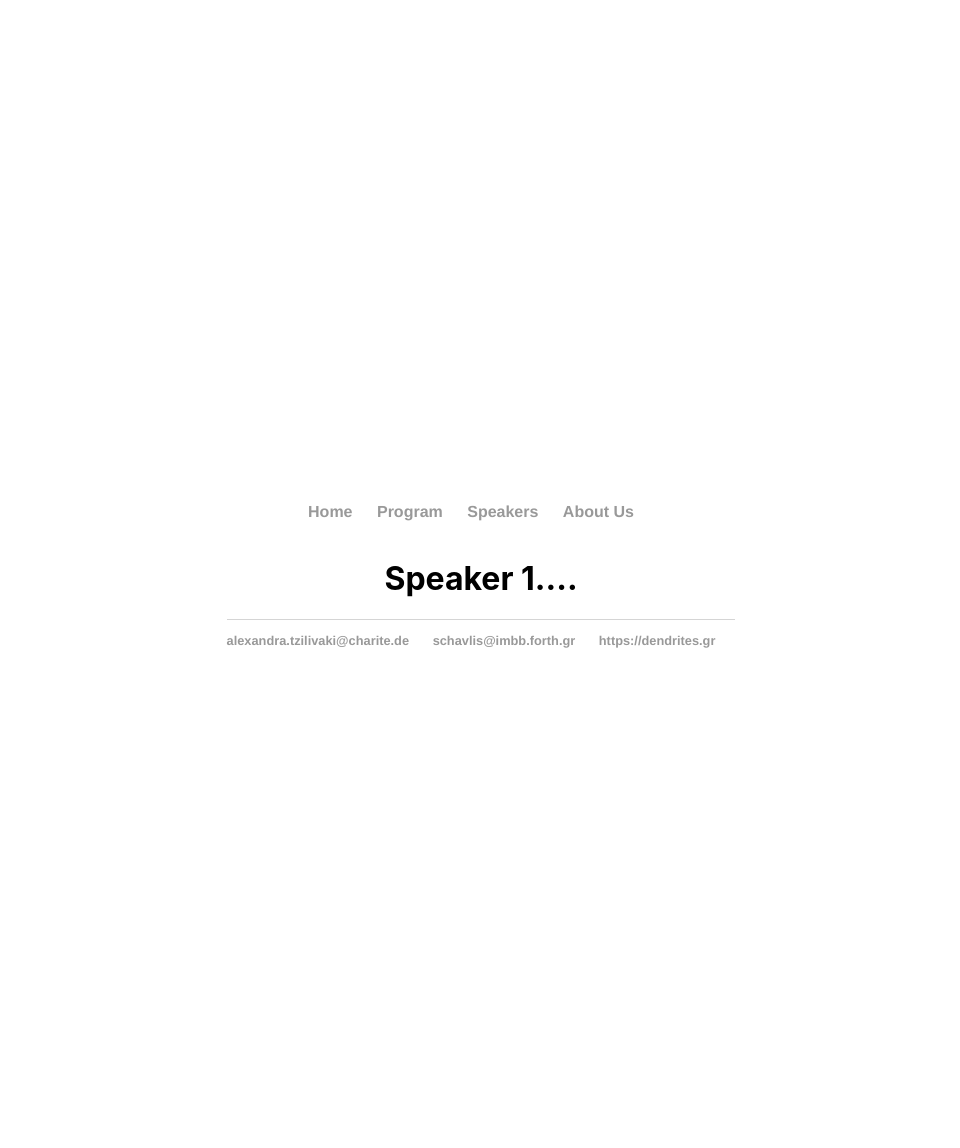
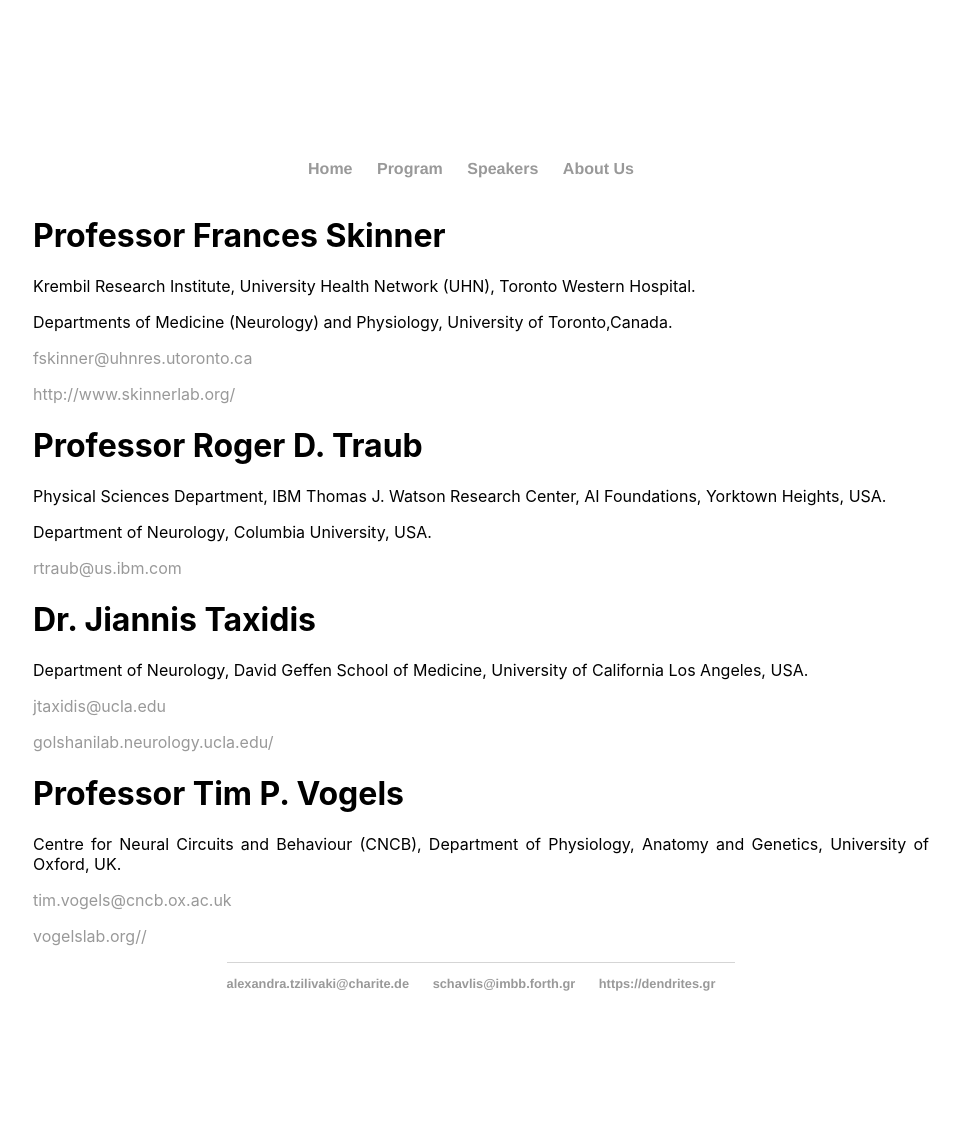
Before and after one commit to spirosChv/ocns2021interneurons, a Jekyll site: the page built from speakers/index.html, in a window 1280 px wide. Shown: the whole page, without its empty margins (159-1119 px from the left). Built offline with Jekyll 4.4.1, drawn with Linux system fonts in a browser that asks for light colours.

Commit message:
Update index.html

```diff
--- a/speakers/index.html
+++ b/speakers/index.html
@@ -3,7 +3,28 @@
 title: Speakers
 ---
 
-		<div class="blurb">
+<div class="blurb">
 
-      <h1 style="fonts-size: 20px"> Speaker 1.... </h1>
+      <h1 style="fonts-size: 16px"> Professor Frances Skinner </h1>
+	<p> Krembil Research Institute, University Health Network (UHN), Toronto Western Hospital.</p>
+	<p> Departments of Medicine (Neurology) and Physiology, University of Toronto,Canada.</p>
+	<p> <a href="mailto:fskinner@uhnres.utoronto.ca">fskinner@uhnres.utoronto.ca</a></p>
+	<p> <a href="http://www.skinnerlab.org/">http://www.skinnerlab.org/</a></p>
+
+	<h1 style="fonts-size: 16px"> Professor Roger D. Traub </h1>
+	<p> Physical Sciences Department, IBM Thomas J. Watson Research Center, AI Foundations, Yorktown Heights, USA.</p>
+	<p> Department of Neurology, Columbia University, USA.</p>
+	<p> <a href="mailto:rtraub@us.ibm.com">rtraub@us.ibm.com</a></p>
+
+	<h1 style="fonts-size: 16px"> Dr. Jiannis Taxidis</h1>
+	<p> Department of Neurology, David Geffen School of Medicine, University of California Los Angeles, USA.</p>
+	<p> <a href="mailto:jtaxidis@ucla.edu">jtaxidis@ucla.edu</a></p>
+	<p> <a href="https://golshanilab.neurology.ucla.edu/">golshanilab.neurology.ucla.edu/</a></p>
+
+	<h1 style="fonts-size: 16px"> Professor Tim P. Vogels</h1>
+	<p> Centre for Neural Circuits and Behaviour (CNCB), Department of Physiology, Anatomy and Genetics,
+		University of Oxford, UK.</p>
+	<p> <a href="mailto:tim.vogels@cncb.ox.ac.uk">tim.vogels@cncb.ox.ac.uk</a></p>
+	<p> <a href="https://vogelslab.org/">vogelslab.org//</a></p>
+
 </div>
```
